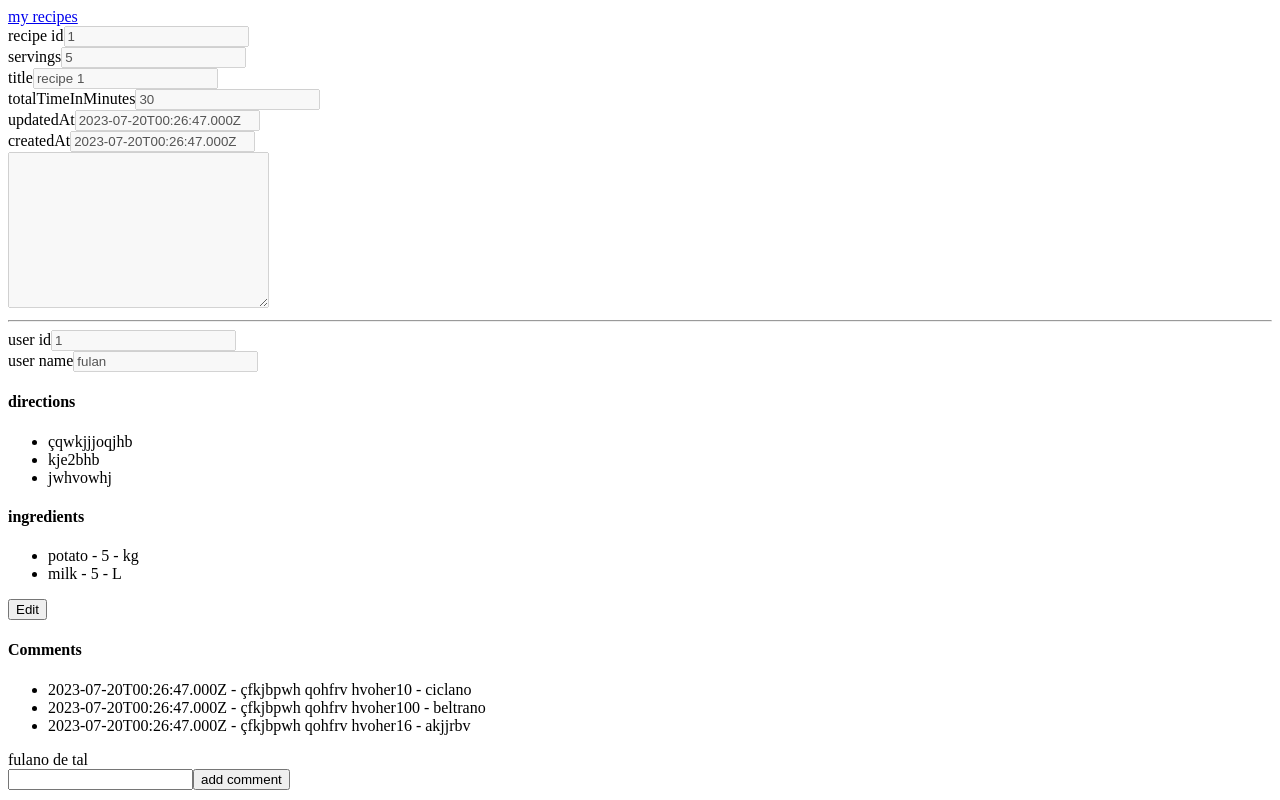
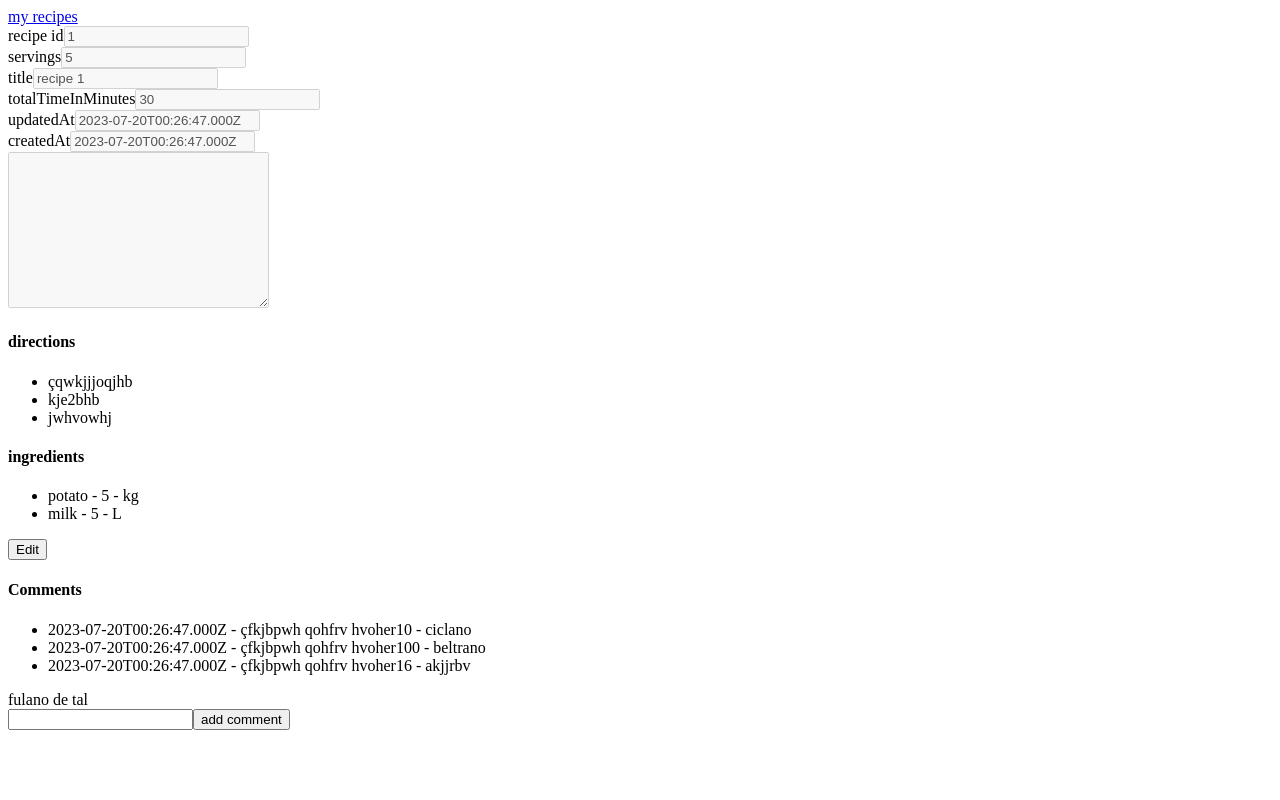
Before and after one commit to vitor-msp/cooking-together-front, a Next.js app: page /my-recipes/1 in a window 1280 px wide. Built offline with nearby package versions, Linux system fonts and the light colour scheme.

Commit message:
feat(my recipe): salving fields and canceling editing

```diff
--- a/src/pages/my-recipes/[id].tsx
+++ b/src/pages/my-recipes/[id].tsx
@@ -4,6 +4,7 @@ import { getRecipeMock, getRecipesMock } from "@/src/mocks/recipes";
 import Link from "next/link";
 import Comments from "@/src/components/Comments";
 import { Recipe } from "@/src/domain/Recipe";
+import { useRouter } from "next/router";
 
 type MyRecipePageProps = {
   recipe: Recipe;
@@ -22,6 +23,7 @@ const defaultRecipe: Recipe = {
 const MyRecipePage: NextPage<MyRecipePageProps> = ({ recipe }) => {
   const [currentRecipe, setCurrentRecipe] = useState<Recipe>(defaultRecipe);
   const [canEdit, setCanEdit] = useState<boolean>(false);
+  const router = useRouter();
 
   useEffect(() => {
     setCurrentRecipe({ ...recipe });
@@ -30,13 +32,10 @@ const MyRecipePage: NextPage<MyRecipePageProps> = ({ recipe }) => {
   const saveRecipe = (event: React.FormEvent<HTMLFormElement>) => {
     event.preventDefault();
     event.stopPropagation();
+    router.push(`/my-recipes`);
   };
 
-  const onChangeField = (
-    event:
-      | React.ChangeEvent<HTMLInputElement>
-      | ChangeEventHandler<HTMLTextAreaElement>
-  ) => {
+  const onChangeField = (event: any) => {
     const newRecipe = Object.assign(
       {},
       {
@@ -45,6 +44,11 @@ const MyRecipePage: NextPage<MyRecipePageProps> = ({ recipe }) => {
       }
     );
     setCurrentRecipe(newRecipe);
+  };
+
+  const cancelEdit = () => {
+    setCanEdit(false);
+    setCurrentRecipe({ ...recipe });
   };
 
   return (
@@ -128,29 +132,6 @@ const MyRecipePage: NextPage<MyRecipePageProps> = ({ recipe }) => {
         >
           {currentRecipe.description}
         </textarea>
-        <hr />
-        <label htmlFor="">
-          user id
-          <input
-            onChange={onChangeField}
-            type="text"
-            name="uderid"
-            value={currentRecipe.user?.id}
-            disabled={!canEdit}
-          />
-        </label>
-        <br />
-        <label htmlFor="">
-          user name
-          <input
-            onChange={onChangeField}
-            type="text"
-            name="udername"
-            value={currentRecipe.user?.name}
-            disabled={!canEdit}
-          />
-        </label>
-        <br />
         <div>
           <h4>directions</h4>
           <ul>
@@ -175,7 +156,7 @@ const MyRecipePage: NextPage<MyRecipePageProps> = ({ recipe }) => {
         </div>
         {canEdit ? (
           <>
-            <button type="button" onClick={() => setCanEdit(false)}>
+            <button type="button" onClick={cancelEdit}>
               Cancel
             </button>
             <button type="submit">Save</button>
```
